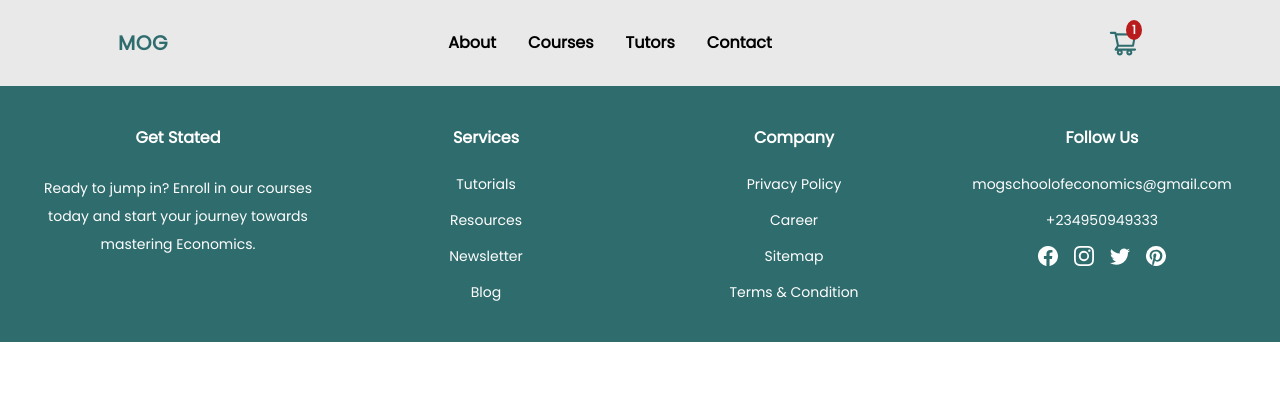
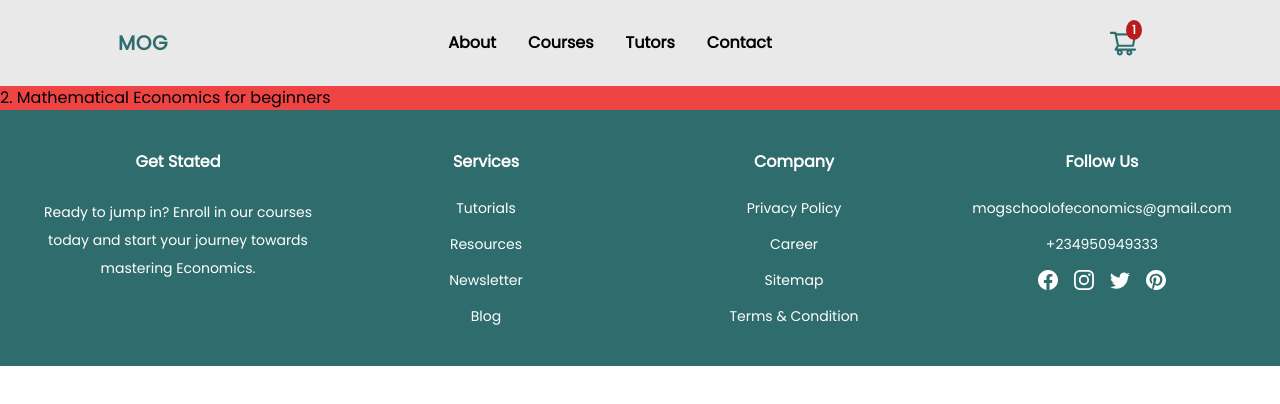
Before and after one commit to IsraelBosun/school-website, a React (Vite) app: page /courses/1 in a window 1280 px wide. Shown: the top 404 px of the page. Built offline with nearby package versions, Linux system fonts and the light colour scheme.

Commit message:
added coursedetails page

```diff
--- a/src/App.jsx
+++ b/src/App.jsx
@@ -4,6 +4,7 @@ import FirstPage from "./FirstPage"
 import CoursesS from "./CoursesS";
 import Tutors from "./Tutors"
 import ContactUs from "./ContactUs";
+import CourseDetails from "./CourseDetails";
 import { MoreInfo, Navbar, Footer } from "./components";
 
 function App () {
@@ -17,6 +18,7 @@ function App () {
       <Route path = "/courses" element = {<CoursesS/>} />
       <Route path = "tutors" element = {<Tutors/>} />
       <Route path = "contactus" element = {<ContactUs/>} />
+      <Route path = "/courses/:id" element = {<CourseDetails  />} />
 
     </Routes>
     <Footer />
--- a/src/ContactUs.jsx
+++ b/src/ContactUs.jsx
@@ -3,6 +3,10 @@ import { AiOutlineWhatsApp, AiOutlineMail, AiFillYoutube, AiFillFacebook, AiOutl
 import { GoLocation } from "react-icons/go"
 
 const ContactUs = () => {
+
+  const handleClick = (e) => {
+    e.preventDefault()
+  }
   return (
     <>
         <section className='section gap-9 grid md:grid-cols-2 sm:grid-cols-1'>
@@ -21,9 +25,9 @@ const ContactUs = () => {
                      +234 950 949 333
                 </a>
                 <div className='flex items-center pl-2  gap-3 bg-Teal py-4  rounded-xl text-white fit-content '>
-                    <a target='_blank' href="mailto:mogschoolofeconomics@gmail.com" className='flex justify-center gap-3'>
-                    <AiOutlineMail className='text-white text-3xl' />
-                    mogschoolofeconomics@gmail.com
+                    <a target='_blank' href="mailto:mogschoolofeconomics@gmail.com" className='flex justify-center  gap-3'>
+                    <AiOutlineMail className='text-white  text-3xl' />
+                    mogecons@gmail.com
                     </a>
                 </div>
                 <div className='flex items-center gap-3 py-4  font-bold'>
@@ -51,7 +55,7 @@ const ContactUs = () => {
       </div>
       <label htmlFor="message" className="block mb-2 font-semibold">Message</label>
       <textarea id="message" name="message" rows="4" className="w-full px-4 py-2 mb-4 border rounded border-Teal outline-Teal" placeholder='Write to us' />
-      <button type="submit" className=" bg-Teal text-white  px-4 py-2 rounded hover:bg-blue-600">Submit</button>
+      <button onClick={handleClick} type="submit" className=" bg-Teal text-white  px-4 py-2 rounded hover:bg-blue-600">Submit</button>
     </form>
 
            </div>
--- /dev/null
+++ b/src/CourseDetails.jsx
@@ -0,0 +1,17 @@
+import React from 'react'
+import { subjects } from "../src/Data"
+import { useParams } from "react-router-dom"
+
+const CourseDetails = () => {
+    const { id } = useParams();
+    console.log(id)
+
+    const courses = subjects.find((course) => {
+        return course.id === parseInt(id)
+    })
+  return (
+    <div className='h-50 bg-red-500'>{courses.second}</div>
+  )
+}
+
+export default CourseDetails
--- a/src/CoursesS.jsx
+++ b/src/CoursesS.jsx
@@ -5,7 +5,7 @@ import { RiHome5Line, RiArrowDownSLine, RiArrowUpSLine, RiSearch2Line } from "re
 import { courses } from "./Data";
 import Header from "../src/components/container/Header"
 import About from "./assets/About.jpeg"
-
+import {Link} from "react-router-dom"
 
 
 const CoursesS = () => {
@@ -171,7 +171,11 @@ const CoursesS = () => {
         <div className='section grid md:grid-cols-3 sm:grid-cols-2  gap-8'>
         {
             course.map((course) => {
-                return <CoursesBody className = "hidden" key={course.id} {...course} />
+                return (
+                    <Link to = {`courses/${course.id}`} key={course.id}>
+                <CoursesBody className = "hidden"  {...course} />
+                    </Link>
+                )
             })
         }
         </div>
```
